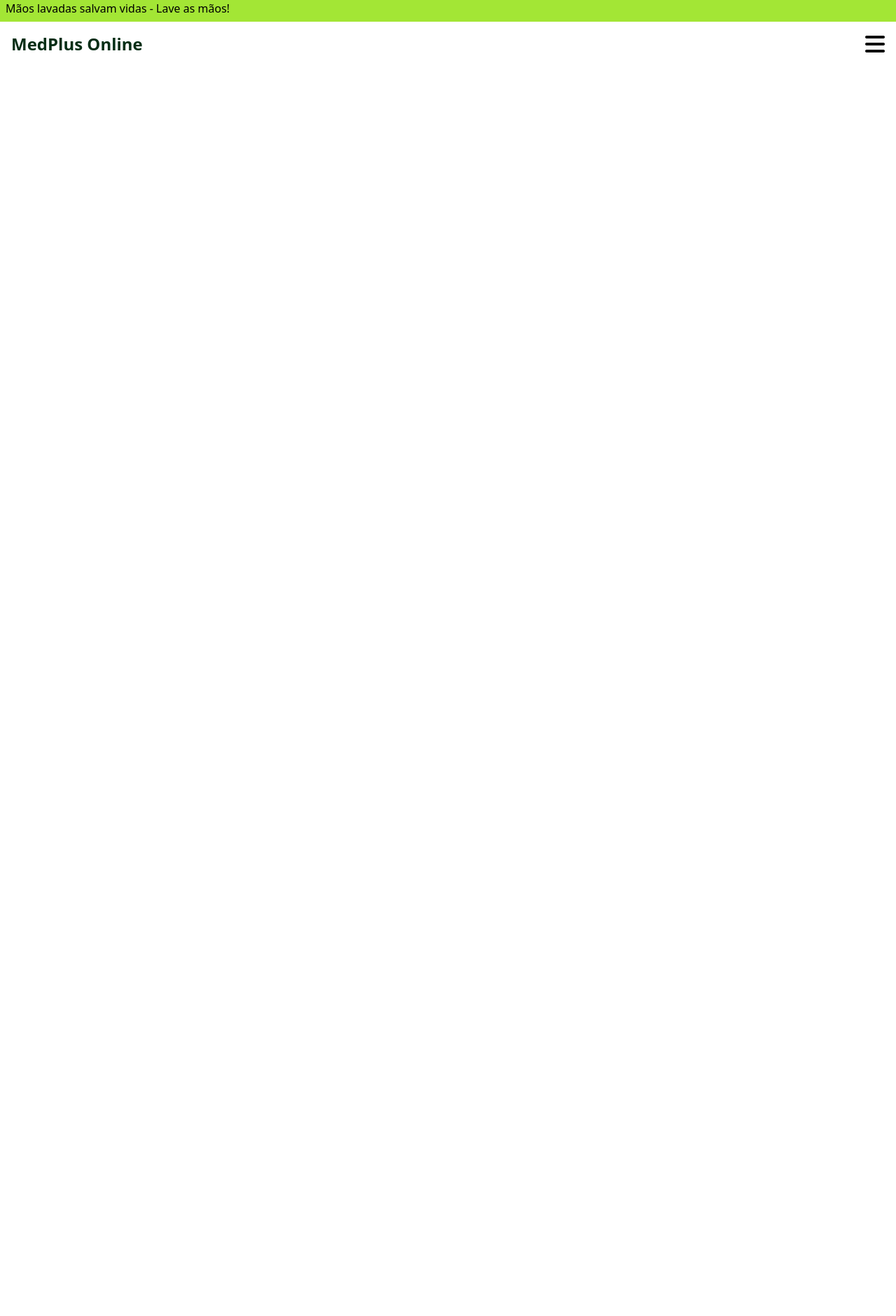
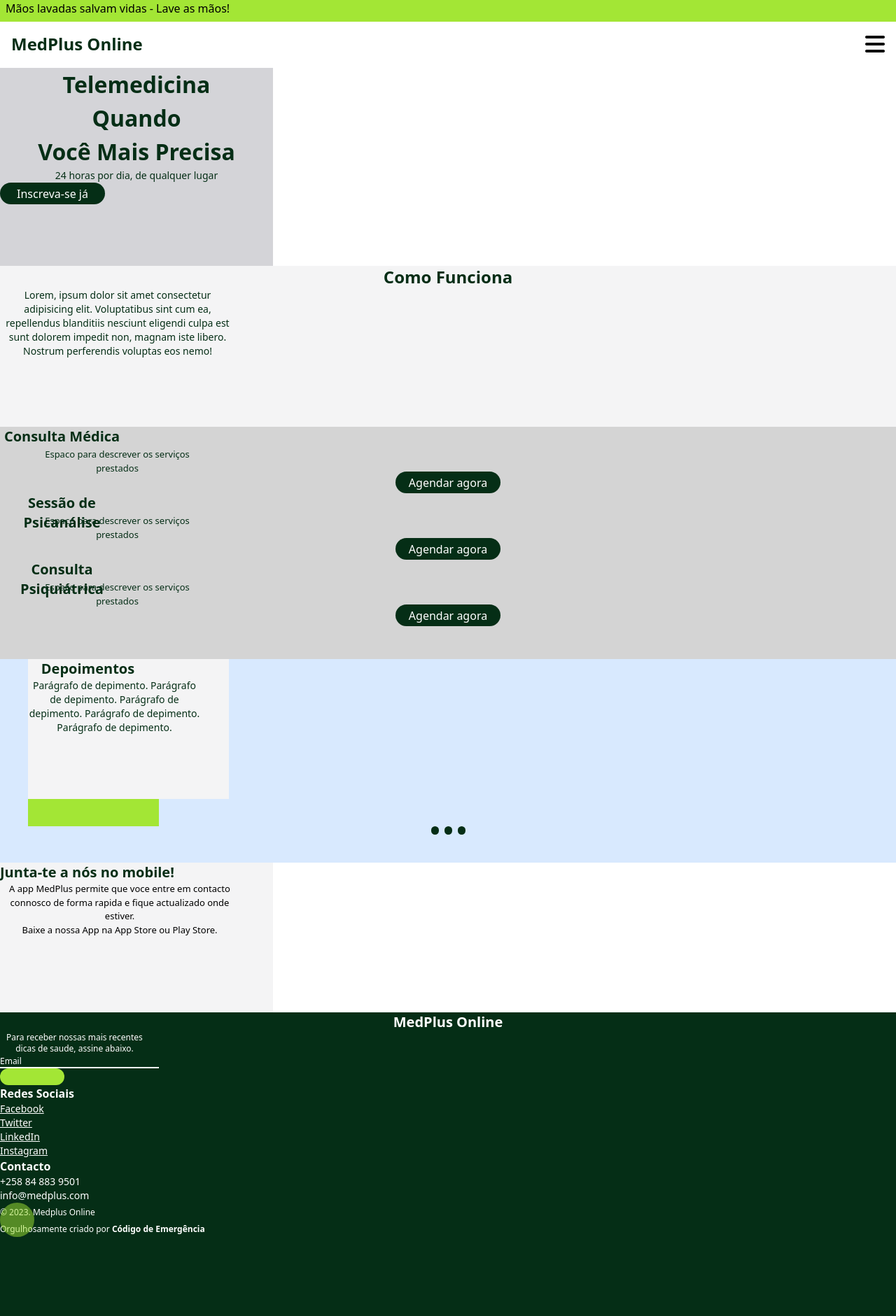
Before and after one commit to geniamaria/hackathon-ojm, a PHP site: page / in a window 1280 px wide. Shown: the whole page at 70% size. Before the commit the page ends 75 px from the top, so only its background shows below. Run offline with PHP 8.4, Linux system fonts and the light colour scheme; some libraries are stand-ins or nearby versions.

Commit message:
primeira parte

```diff
--- a/assets/css/global.css
+++ b/assets/css/global.css
@@ -627,6 +627,14 @@ video {
   inset-inline-end: 0.25rem;
 }
 
+.left-\[-0px\] {
+  left: -0px;
+}
+
+.top-\[0\.78px\] {
+  top: 0.78px;
+}
+
 .isolate {
   isolation: isolate;
 }
@@ -665,6 +673,42 @@ video {
 
 .mt-2 {
   margin-top: 0.5rem;
+}
+
+.ml-4 {
+  margin-left: 1rem;
+}
+
+.ml-10 {
+  margin-left: 2.5rem;
+}
+
+.ml-20 {
+  margin-left: 5rem;
+}
+
+.mt-5 {
+  margin-top: 1.25rem;
+}
+
+.ml-9 {
+  margin-left: 2.25rem;
+}
+
+.mb-10 {
+  margin-bottom: 2.5rem;
+}
+
+.mb-5 {
+  margin-bottom: 1.25rem;
+}
+
+.mb-3 {
+  margin-bottom: 0.75rem;
+}
+
+.mb-2 {
+  margin-bottom: 0.5rem;
 }
 
 .box-border {
@@ -770,28 +814,224 @@ video {
   display: none;
 }
 
+.h-3 {
+  height: 0.75rem;
+}
+
+.h-6 {
+  height: 1.5rem;
+}
+
+.h-7 {
+  height: 1.75rem;
+}
+
+.h-8 {
+  height: 2rem;
+}
+
+.h-\[0px\] {
+  height: 0px;
+}
+
+.h-\[172px\] {
+  height: 172px;
+}
+
+.h-\[214px\] {
+  height: 214px;
+}
+
+.h-\[228px\] {
+  height: 228px;
+}
+
+.h-\[22px\] {
+  height: 22px;
+}
+
+.h-\[230px\] {
+  height: 230px;
+}
+
+.h-\[283px\] {
+  height: 283px;
+}
+
+.h-\[29\.24px\] {
+  height: 29.24px;
+}
+
+.h-\[29px\] {
+  height: 29px;
+}
+
+.h-\[30\.45px\] {
+  height: 30.45px;
+}
+
 .h-\[31px\] {
   height: 31px;
 }
 
-.h-8 {
-  height: 2rem;
+.h-\[34px\] {
+  height: 34px;
+}
+
+.h-\[371px\] {
+  height: 371px;
+}
+
+.h-\[39px\] {
+  height: 39px;
+}
+
+.h-\[434px\] {
+  height: 434px;
+}
+
+.h-\[59px\] {
+  height: 59px;
+}
+
+.h-\[632px\] {
+  height: 632px;
+}
+
+.h-\[72px\] {
+  height: 72px;
+}
+
+.h-\[85px\] {
+  height: 85px;
+}
+
+.h-\[91px\] {
+  height: 91px;
+}
+
+.h-\[49px\] {
+  height: 49px;
+}
+
+.h-\[532px\] {
+  height: 532px;
+}
+
+.h-\[432px\] {
+  height: 432px;
+}
+
+.h-\[271px\] {
+  height: 271px;
+}
+
+.h-\[281px\] {
+  height: 281px;
+}
+
+.h-\[128px\] {
+  height: 128px;
+}
+
+.h-\[291px\] {
+  height: 291px;
+}
+
+.h-\[200px\] {
+  height: 200px;
+}
+
+.h-\[332px\] {
+  height: 332px;
+}
+
+.w-8 {
+  width: 2rem;
+}
+
+.w-\[11px\] {
+  width: 11px;
+}
+
+.w-\[125px\] {
+  width: 125px;
+}
+
+.w-\[150px\] {
+  width: 150px;
+}
+
+.w-\[171px\] {
+  width: 171px;
+}
+
+.w-\[177px\] {
+  width: 177px;
+}
+
+.w-\[213px\] {
+  width: 213px;
+}
+
+.w-\[216px\] {
+  width: 216px;
+}
+
+.w-\[227\.04px\] {
+  width: 227.04px;
+}
+
+.w-\[247px\] {
+  width: 247px;
+}
+
+.w-\[255px\] {
+  width: 255px;
+}
+
+.w-\[287px\] {
+  width: 287px;
+}
+
+.w-\[326px\] {
+  width: 326px;
+}
+
+.w-\[336px\] {
+  width: 336px;
+}
+
+.w-\[342px\] {
+  width: 342px;
+}
+
+.w-\[357px\] {
+  width: 357px;
 }
 
 .w-\[390px\] {
   width: 390px;
 }
 
+.w-\[59px\] {
+  width: 59px;
+}
+
+.w-\[92px\] {
+  width: 92px;
+}
+
 .w-screen {
   width: 100vw;
 }
 
-.w-full {
-  width: 100%;
-}
-
-.w-8 {
-  width: 2rem;
+.w-\[49px\] {
+  width: 49px;
+}
+
+.w-\[187px\] {
+  width: 187px;
 }
 
 .flex-shrink {
@@ -1306,6 +1546,10 @@ video {
   justify-items: stretch;
 }
 
+.gap-2 {
+  gap: 0.5rem;
+}
+
 .space-x-2 > :not([hidden]) ~ :not([hidden]) {
   --tw-space-x-reverse: 0;
   margin-right: calc(0.5rem * var(--tw-space-x-reverse));
@@ -1606,6 +1850,14 @@ video {
   border-radius: 0.25rem;
 }
 
+.rounded-\[20px\] {
+  border-radius: 20px;
+}
+
+.rounded-full {
+  border-radius: 9999px;
+}
+
 .rounded-b {
   border-bottom-right-radius: 0.25rem;
   border-bottom-left-radius: 0.25rem;
@@ -1730,16 +1982,50 @@ video {
   border-style: none;
 }
 
+.border-white {
+  --tw-border-opacity: 1;
+  border-color: rgb(255 255 255 / var(--tw-border-opacity));
+}
+
 .bg-\[rgb\(255\2c 0\2c 0\)\] {
   --tw-bg-opacity: 1;
   background-color: rgb(255 0 0 / var(--tw-bg-opacity));
 }
 
+.bg-blue-200 {
+  --tw-bg-opacity: 1;
+  background-color: rgb(191 219 254 / var(--tw-bg-opacity));
+}
+
+.bg-green-950 {
+  --tw-bg-opacity: 1;
+  background-color: rgb(5 46 22 / var(--tw-bg-opacity));
+}
+
 .bg-lime-400 {
   --tw-bg-opacity: 1;
   background-color: rgb(163 230 53 / var(--tw-bg-opacity));
 }
 
+.bg-neutral-300 {
+  --tw-bg-opacity: 1;
+  background-color: rgb(212 212 212 / var(--tw-bg-opacity));
+}
+
+.bg-zinc-100 {
+  --tw-bg-opacity: 1;
+  background-color: rgb(244 244 245 / var(--tw-bg-opacity));
+}
+
+.bg-zinc-300 {
+  --tw-bg-opacity: 1;
+  background-color: rgb(212 212 216 / var(--tw-bg-opacity));
+}
+
+.bg-opacity-60 {
+  --tw-bg-opacity: 0.6;
+}
+
 .decoration-slice {
   -webkit-box-decoration-break: slice;
           box-decoration-break: slice;
@@ -1854,10 +2140,6 @@ video {
   padding: 1rem;
 }
 
-.pl-1 {
-  padding-left: 0.25rem;
-}
-
 .pl-2 {
   padding-left: 0.5rem;
 }
@@ -1916,6 +2198,19 @@ video {
 
 .align-super {
   vertical-align: super;
+}
+
+.text-2xl {
+  font-size: 1.5rem;
+  line-height: 2rem;
+}
+
+.text-\[13px\] {
+  font-size: 13px;
+}
+
+.text-\[32px\] {
+  font-size: 32px;
 }
 
 .text-base {
@@ -1923,17 +2218,35 @@ video {
   line-height: 1.5rem;
 }
 
-.text-2xl {
-  font-size: 1.5rem;
-  line-height: 2rem;
+.text-sm {
+  font-size: 0.875rem;
+  line-height: 1.25rem;
+}
+
+.text-xl {
+  font-size: 1.25rem;
+  line-height: 1.75rem;
+}
+
+.text-xs {
+  font-size: 0.75rem;
+  line-height: 1rem;
 }
 
 .font-bold {
   font-weight: 700;
 }
 
+.font-medium {
+  font-weight: 500;
+}
+
 .font-normal {
   font-weight: 400;
+}
+
+.font-semibold {
+  font-weight: 600;
 }
 
 .uppercase {
@@ -2008,21 +2321,26 @@ video {
   color: rgb(51 102 153 / .35);
 }
 
+.text-black {
+  --tw-text-opacity: 1;
+  color: rgb(0 0 0 / var(--tw-text-opacity));
+}
+
 .text-blue-500 {
   --tw-text-opacity: 1;
   color: rgb(59 130 246 / var(--tw-text-opacity));
 }
 
-.text-black {
-  --tw-text-opacity: 1;
-  color: rgb(0 0 0 / var(--tw-text-opacity));
-}
-
 .text-green-950 {
   --tw-text-opacity: 1;
   color: rgb(5 46 22 / var(--tw-text-opacity));
 }
 
+.text-white {
+  --tw-text-opacity: 1;
+  color: rgb(255 255 255 / var(--tw-text-opacity));
+}
+
 .underline {
   text-decoration-line: underline;
 }
@@ -2067,6 +2385,10 @@ video {
 .subpixel-antialiased {
   -webkit-font-smoothing: auto;
   -moz-osx-font-smoothing: auto;
+}
+
+.opacity-50 {
+  opacity: 0.5;
 }
 
 .bg-blend-normal {
--- a/components/footer.html
+++ b/components/footer.html
@@ -1,3 +1,26 @@
-<div>
+<section class="w-390 h-[434px] bg-green-950">
+    <div class="text-center text-white text-xl font-bold">MedPlus Online</div>
+    <div class="w-[213px] h-[34px] text-white  text-center text-xs font-normal">Para receber nossas mais recentes dicas de saude,
+        assine abaixo.</div>
+    <div class="text-white text-xs font-normal">Email</div>
+    <div class="w-[227.04px] h-[0px] border border-white"></div>
+    <div class="w-[92px] h-6 bg-lime-400 rounded-[20px]"></div>
 
-</div>
+    <div class="w-[357px] h-[172px] bg-green-950">
+        <div class="text-white text-base font-semibold flex">Redes Sociais</div>
+        <div class="text-white text-sm font-normal underline block">Facebook<br />Twitter<br />LinkedIn<br />Instagram</div>
+        <div class="text-white text-base font-semibold flex">Contacto</div>
+        <div class="text-white text-sm font-normal">+258 84 883 9501<br />info@medplus.com</div>
+
+        <div class="w-[49px] h-[49px] opacity-50 bg-lime-400  fixed rounded-full">
+            <div class="w-8 h-8 relative"></div>
+        </div>
+
+        <div class="w-[326px] h-[29px]">
+            <span class="text-white text-xs font-normal">© 2023. Medplus
+                Online<br />Orgulhosamente criado por </span><span class="text-white text-xs font-semibold">Código de
+                Emergência</span>
+            </div>
+    </div>
+
+</section>
--- a/index.html
+++ b/index.html
@@ -1,5 +1,6 @@
 <!DOCTYPE html>
 <html lang="en">
+
 <head>
     <meta charset="UTF-8">
     <meta name="viewport" content="width=device-width, initial-scale=1.0">
@@ -7,14 +8,88 @@
     <link rel="stylesheet" href="./assets/css/global.css">
     <script src="https://kit.fontawesome.com/4b43862993.js" crossorigin="anonymous"></script>
 </head>
+
 <body>
     <header>
 
     </header>
     <nav>
+        <a> </a>
+        <a> </a>
+        <a> </a>
 
     </nav>
     <main>
+
+        <section class="w-[390px] h-[283px] bg-zinc-300">
+            <h1 class="text-center text-green-950 text-[32px] font-bold">
+                Telemedicina<br />Quando<br />Você Mais Precisa
+            </h1>
+            <h2 class="text-center text-green-950 text-sm font-normal">24 horas por dia, de qualquer lugar</h2>
+            <button
+                class="text-center text-white text-base font-medium w-[150px] h-[31px] bg-green-950 rounded-[20px] ">Inscreva-se
+                já</button> </button>
+        </section>
+        <section class="w-screen h-[230px] bg-zinc-100">
+            <h2 class="text-center text-green-950 text-2xl font-bold">Como Funciona</h2>
+            <div class="w-[336px] h-[85px] text-center text-green-950 text-sm font-normal">Lorem, ipsum dolor
+                sit amet consectetur adipisicing elit. Voluptatibus sint cum ea,
+                repellendus blanditiis nesciunt eligendi culpa est sunt dolorem impedit non, magnam iste libero.
+                Nostrum perferendis voluptas eos nemo!</div>
+
+        </section>
+        <section class="w-screen h-[332px] bg-neutral-300 text-center">
+            <h2 class="w-[177px] h-[22px] text-center text-green-950 text-xl mb-2 font-semibold">Consulta Médica</h2>
+            <p class="w-[255px] h-[34px] ml-10 text-green-950 text-[13px] font-normal">Espaco para descrever os
+                serviços prestados</p>
+            <button class="w-[150px] h-[31px] bg-green-950 rounded-[20px] text-white"> Agendar agora</button>
+
+            <h2 class="w-[177px] h-[22px] text-center text-green-950  text-xl mb-2 font-semibold">Sessão de Psicanálise</h2>
+            <p class="w-[255px] h-[34px] text-center ml-10 text-green-950 text-[13px] font-normal">Espaco para descrever os
+                serviços prestados</p>
+            <button class="w-[150px] h-[31px] bg-green-950 rounded-[20px] text-white"> Agendar agora</button>
+
+            <h2 class="w-[177px] h-[22px] text-center text-green-950 text-xl mb-2 font-semibold">Consulta Psiquiátrica</h2>
+            <p class="w-[255px] h-[34px] text-center ml-10 text-green-950 text-[13px] font-normal">Espaco para descrever os
+                serviços prestados</p>
+            <button class="w-[150px] h-[31px] bg-green-950 rounded-[20px] text-white"> Agendar agora</button>
+
+        </section>
+        <section class="w-screen h-[291px] bg-blue-200 bg-opacity-60">
+            <div class="w-[287px] h-[200px] justify-center ml-10  bg-zinc-100">
+                <p class="w-[171px] h-7 text-center text-green-950 text-xl font-semibold">Depoimentos</p>
+                <div class="w-[247px] h-[91px] text-center text-green-950 text-sm font-normal">
+                    Parágrafo de depimento.
+                    Parágrafo de depimento.
+                    Parágrafo de depimento.
+                    Parágrafo de depimento.
+                    Parágrafo de depimento.</div>
+            </div>
+
+            <div class="w-[187px]  ml-10 h-[39px] bg-lime-400"></div>
+            <div class="flex justify-center gap-2">
+                <div class="w-[11px] h-3 bg-green-950 rounded-full"></div>
+                <div class="w-[11px] h-3 bg-green-950 rounded-full"></div>
+                <div class="w-[11px] h-3 bg-green-950 rounded-full"></div>
+
+            </div>
+
+        </section>
+        <section class="w-[390px] h-[214px] bg-zinc-100">
+            <h2 class="text-green-950 text-xl font-bold">Junta-te a nós no mobile! </h2>
+            <div class="w-[342px] h-[72px] text-center text-black text-[13px] font-normal">A app MedPlus permite que
+                voce entre em contacto connosco de forma rapida e fique actualizado onde estiver.
+                <br />Baixe a nossa App na App Store ou Play Store.
+            </div>
+            <div class="w-[125px] h-[30.45px] relative">
+                <div class="w-[125px] h-[29.24px] left-[-0px] top-[0.78px] absolute">
+                </div>
+              </div>
+               <div class="w-[125px] h-[30.45px] relative"></div>
+
+        </section>
+
+
 
     </main>
     <footer>
@@ -24,4 +99,5 @@
     <script src="./assets/js/jquery-3.7.0.js"></script>
     <script src="./assets/js/index.js"></script>
 </body>
+
 </html>
```
